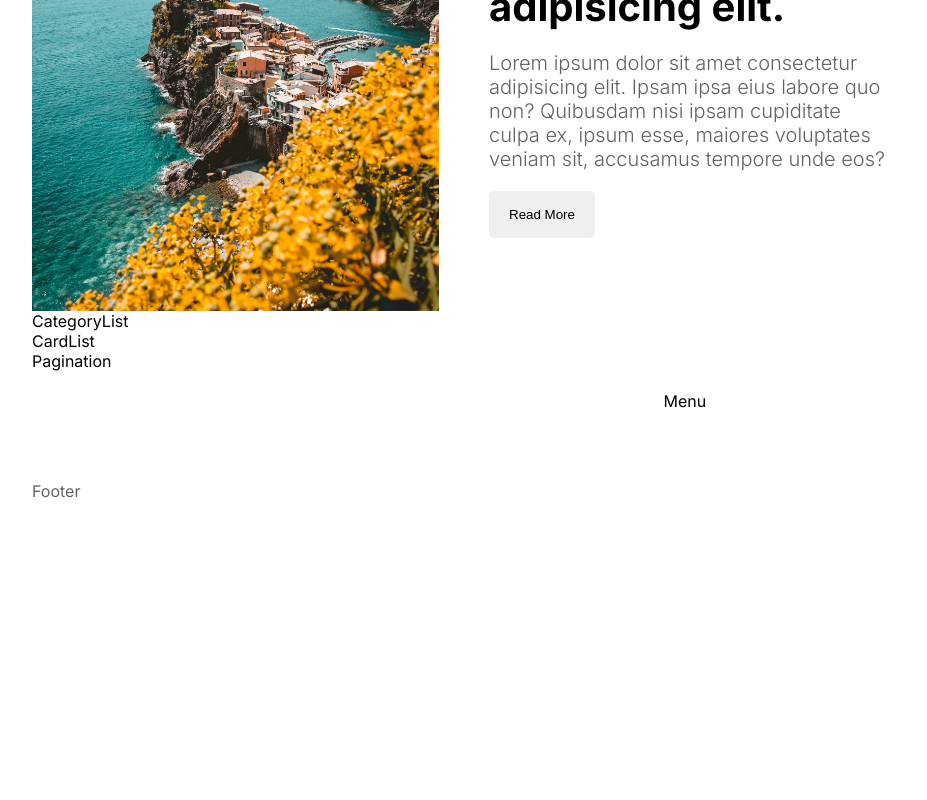
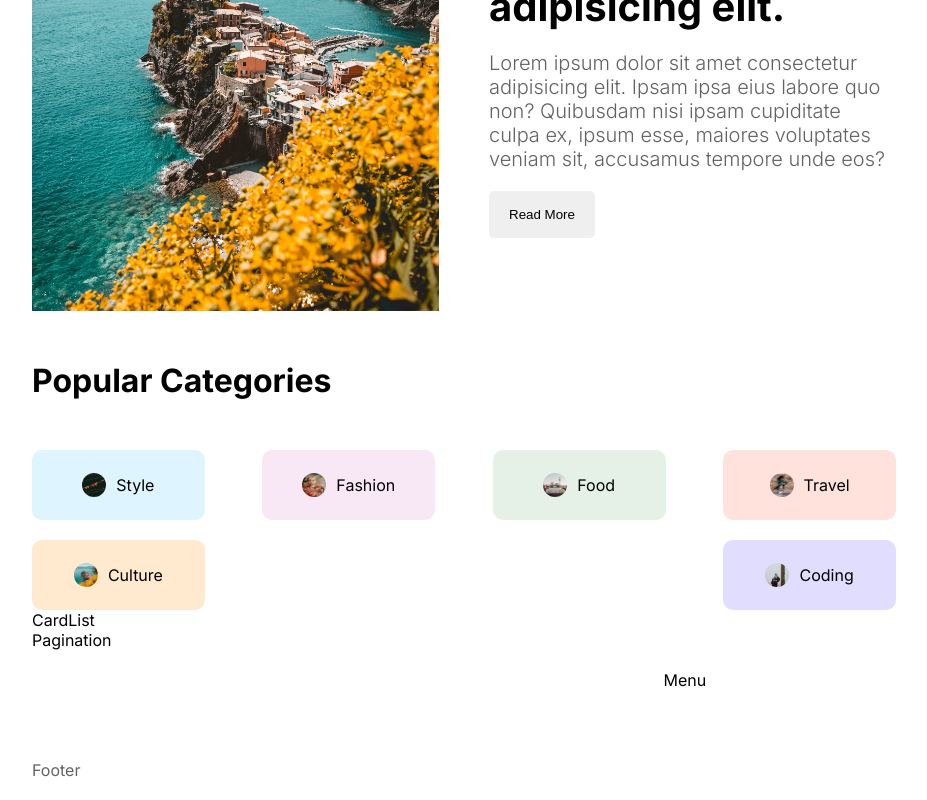
Before and after one commit to Faizululum/blog-app, a Next.js app: page / in a window 1280 px wide. Shown: the part 640-1440 px from the top of the page, without its empty margins (176-1103 px from the left). Before the commit the page ends 1161 px from the top, so only its background shows below. Built offline with nearby package versions, Linux system fonts and the light colour scheme.

Commit message:
feat(cat): add category ui section

```diff
--- a/src/components/categoryList/CategoryList.jsx
+++ b/src/components/categoryList/CategoryList.jsx
@@ -1,11 +1,93 @@
-import styles from "./categoryList.module.css"
+import Link from "next/link";
+import styles from "./categoryList.module.css";
+import Image from "next/image";
 
 const CategoryList = () => {
   return (
     <div className={styles.container}>
-      CategoryList
+      <h1 className={styles.title}>Popular Categories</h1>
+      <div className={styles.categories}>
+        <Link
+          href="/blog?cat=style"
+          className={`${styles.category} ${styles.style}`}
+        >
+          <Image
+            src="/style.png"
+            alt="style"
+            width={24}
+            height={24}
+            className={styles.image}
+          />
+          Style
+        </Link>
+        <Link
+          href="/blog?cat=fashion"
+          className={`${styles.category} ${styles.fashion}`}
+        >
+          <Image
+            src="/fashion.png"
+            alt="fashion"
+            width={24}
+            height={24}
+            className={styles.image}
+          />
+          fashion
+        </Link>
+        <Link
+          href="/blog?cat=food"
+          className={`${styles.category} ${styles.food}`}
+        >
+          <Image
+            src="/food.png"
+            alt="food"
+            width={24}
+            height={24}
+            className={styles.image}
+          />
+          food
+        </Link>
+        <Link
+          href="/blog?cat=travel"
+          className={`${styles.category} ${styles.travel}`}
+        >
+          <Image
+            src="/travel.png"
+            alt="travel"
+            width={24}
+            height={24}
+            className={styles.image}
+          />
+          travel
+        </Link>
+        <Link
+          href="/blog?cat=culture"
+          className={`${styles.category} ${styles.culture}`}
+        >
+          <Image
+            src="/culture.png"
+            alt="culture"
+            width={24}
+            height={24}
+            className={styles.image}
+          />
+          culture
+        </Link>
+        <Link
+          href="/blog?cat=coding"
+          className={`${styles.category} ${styles.coding}`}
+        >
+          <Image
+            src="/coding.png"
+            alt="coding"
+            width={24}
+            height={24}
+            className={styles.image}
+          />
+          coding
+        </Link>
+      </div>
     </div>
-  )
-}
+  );
+};
 
-export default CategoryList
+export default CategoryList;
--- a/src/components/categoryList/categoryList.module.css
+++ b/src/components/categoryList/categoryList.module.css
@@ -15,7 +15,7 @@
   gap: 10px;
   text-transform: capitalize;
   width: 15%;
-  height: 80px;
+  height: 70px;
   justify-content: center;
   border-radius: 10px;
 }
```
